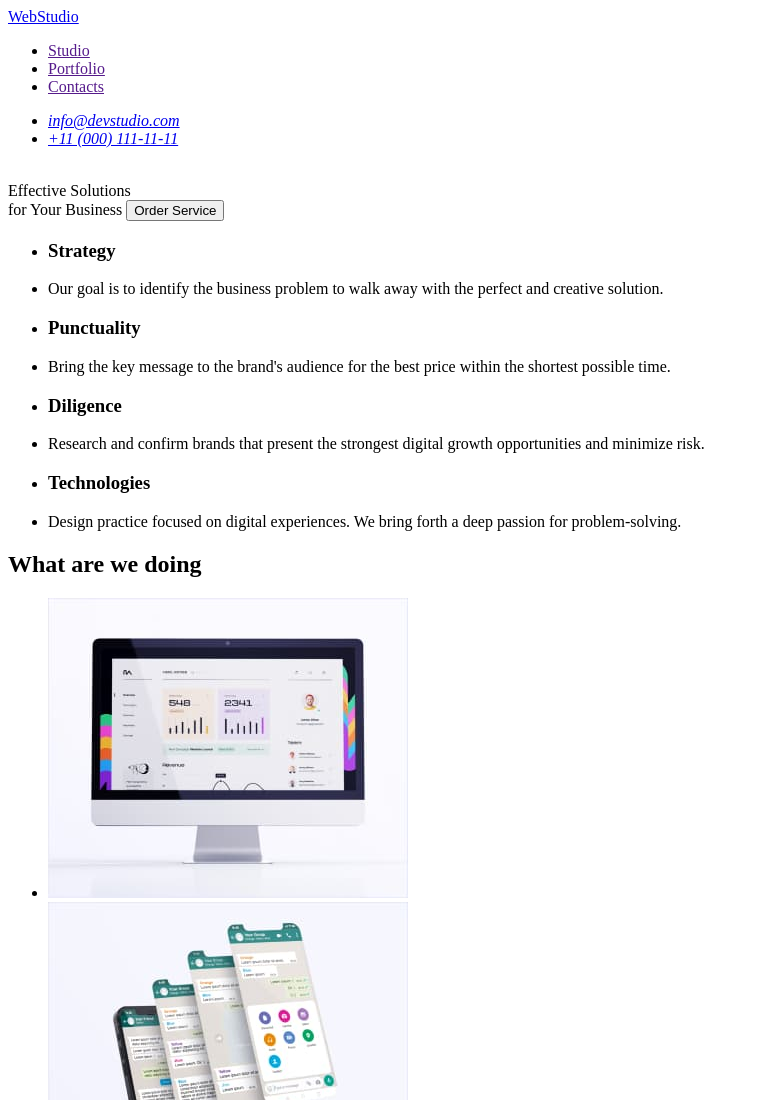
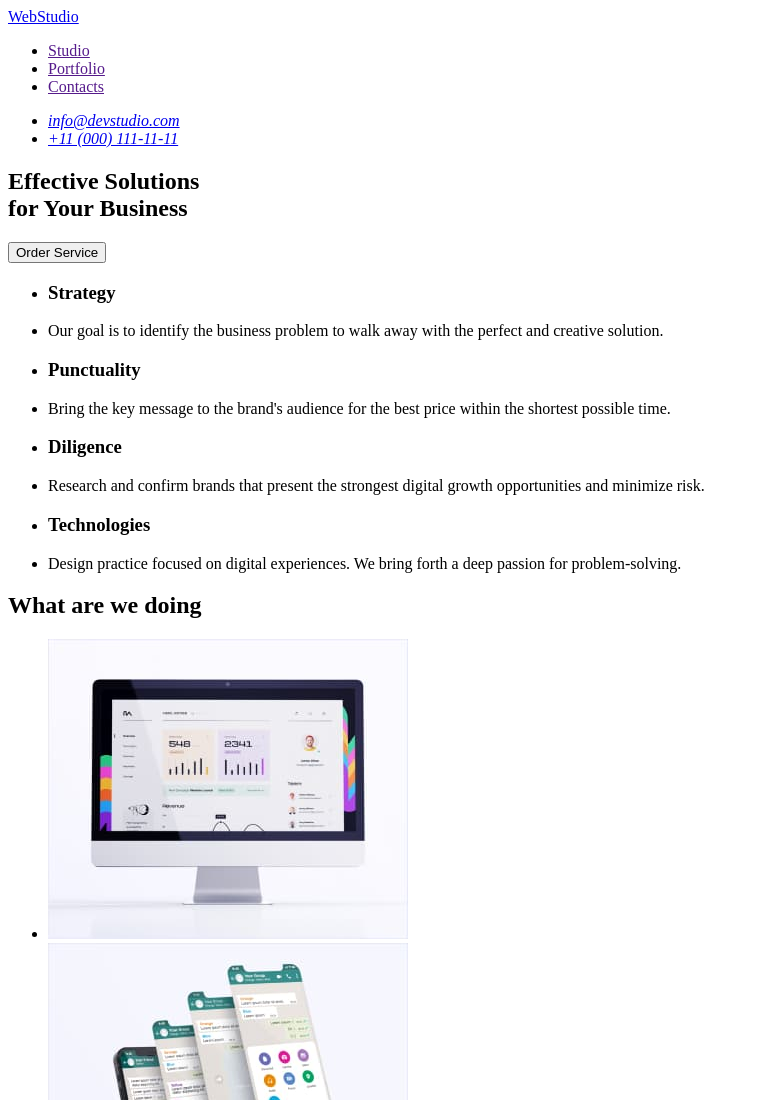
Before and after one commit to VadymKrem/goit-markup-hw-01, a plain HTML site: page index.html in a window 1280 px wide. Shown: the top 1100 px of the page, without its empty margins (0-759 px from the left). Drawn offline with Linux system fonts and the light colour scheme.

Commit message:
fix h1 br

```diff
--- a/index.html
+++ b/index.html
@@ -28,7 +28,7 @@
     <main>
       <!-- section 1 -->
       <section>
-        <br>Effective Solutions </br> for Your Business</h1>
+        <h1>Effective Solutions<br> for Your Business</h1>
         <button type="button">Order Service</button>
       </section>
       <!-- section 2 -->
```
